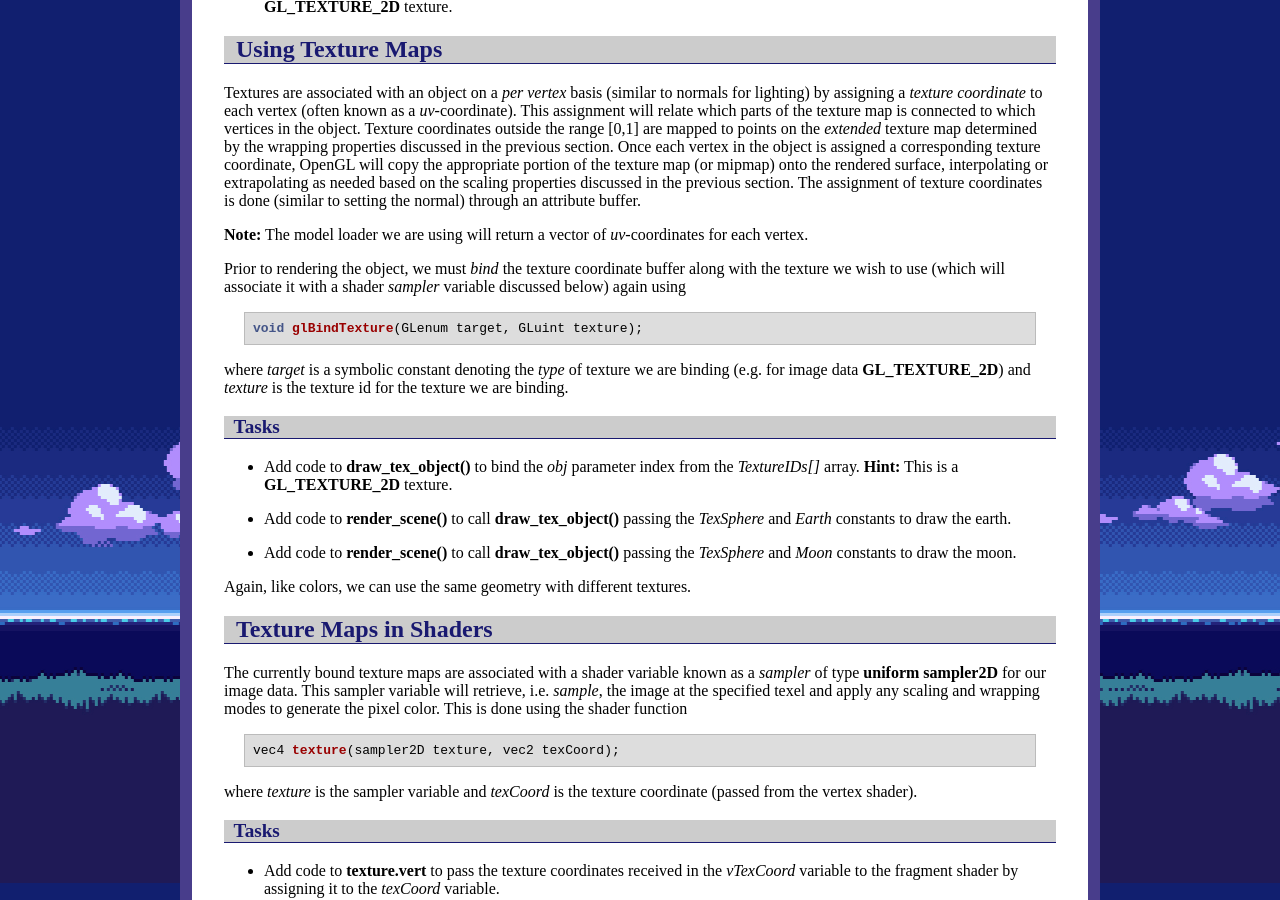
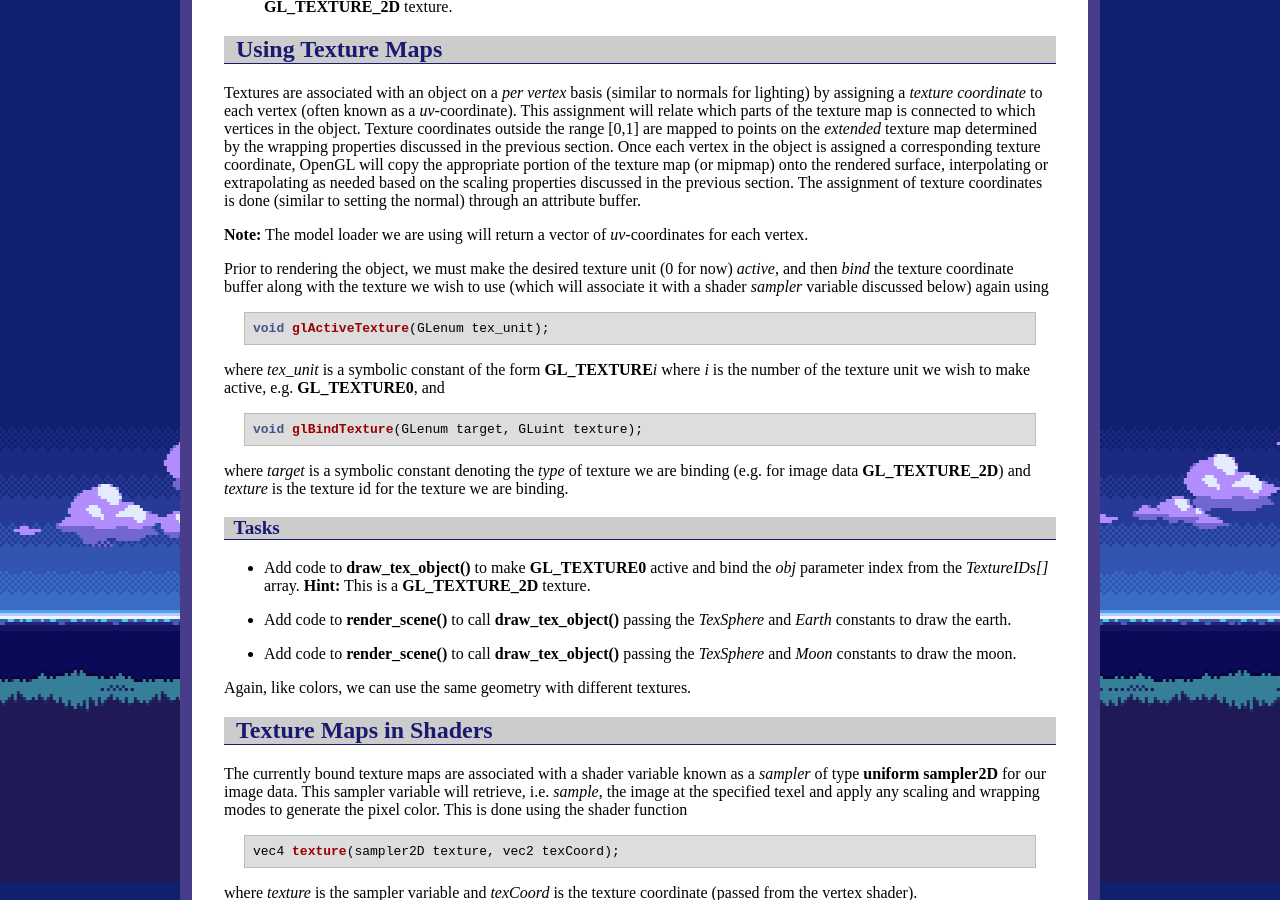
Before and after one commit to ycpcs/cs370-fall2022, a Jekyll site: the page built from labs/lab13.md, in a window 1280 px wide and 900 px high, scrolled down 3617 px. Built offline with Jekyll 4.4.1, drawn with Linux system fonts in a browser that asks for light colours.

Commit message:
fix draw texture
fix draw texture

````diff
--- a/labs/lab13.md
+++ b/labs/lab13.md
@@ -147,7 +147,13 @@ Textures are associated with an object on a *per vertex* basis (similar to norma
 
 **Note:** The model loader we are using will return a vector of *uv*-coordinates for each vertex.
 
-Prior to rendering the object, we must *bind* the texture coordinate buffer along with the texture we wish to use (which will associate it with a shader *sampler* variable discussed below) again using
+Prior to rendering the object, we must make the desired texture unit (0 for now) *active*, and then *bind* the texture coordinate buffer along with the texture we wish to use (which will associate it with a shader *sampler* variable discussed below) again using
+
+```cpp
+void glActiveTexture(GLenum tex_unit);
+```
+
+where *tex\_unit* is a symbolic constant of the form **GL\_TEXTURE***i* where *i* is the number of the texture unit we wish to make active, e.g. **GL\_TEXTURE0**, and
 
 ```cpp
 void glBindTexture(GLenum target, GLuint texture);
@@ -157,7 +163,7 @@ where *target* is a symbolic constant denoting the *type* of texture we are bind
 
 ### Tasks
 
-- Add code to **draw\_tex\_object()** to bind the *obj* parameter index from the *TextureIDs[]* array. **Hint:** This is a **GL\_TEXTURE\_2D** texture.
+- Add code to **draw\_tex\_object()** to make **GL\_TEXTURE0** active and bind the *obj* parameter index from the *TextureIDs[]* array. **Hint:** This is a **GL\_TEXTURE\_2D** texture.
 
 - Add code to **render\_scene()** to call **draw\_tex\_object()** passing the *TexSphere* and *Earth* constants to draw the earth.
 
````
Also changed, not shown: labs/lab17.md (+2 -2 lines), 3 other files.
